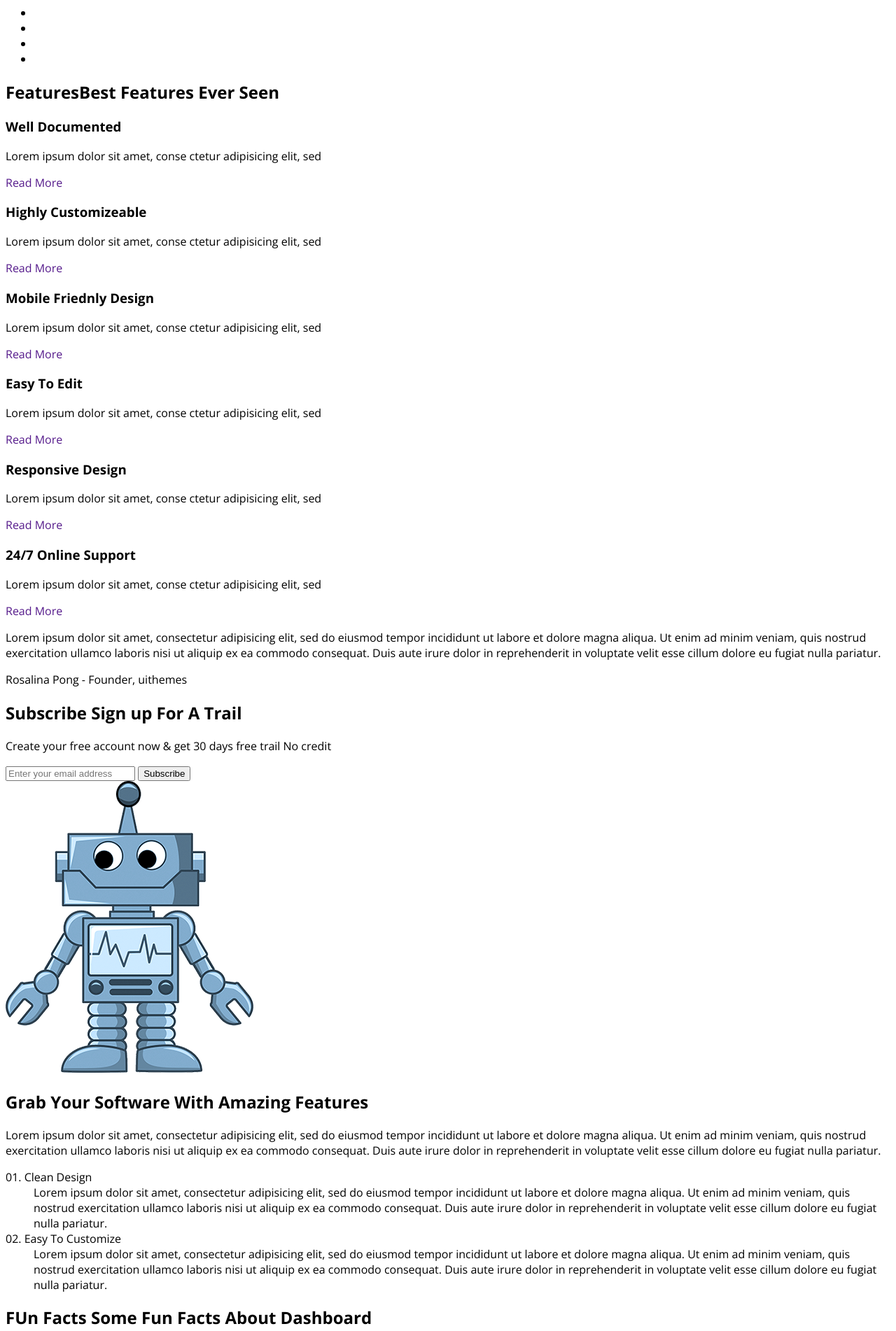
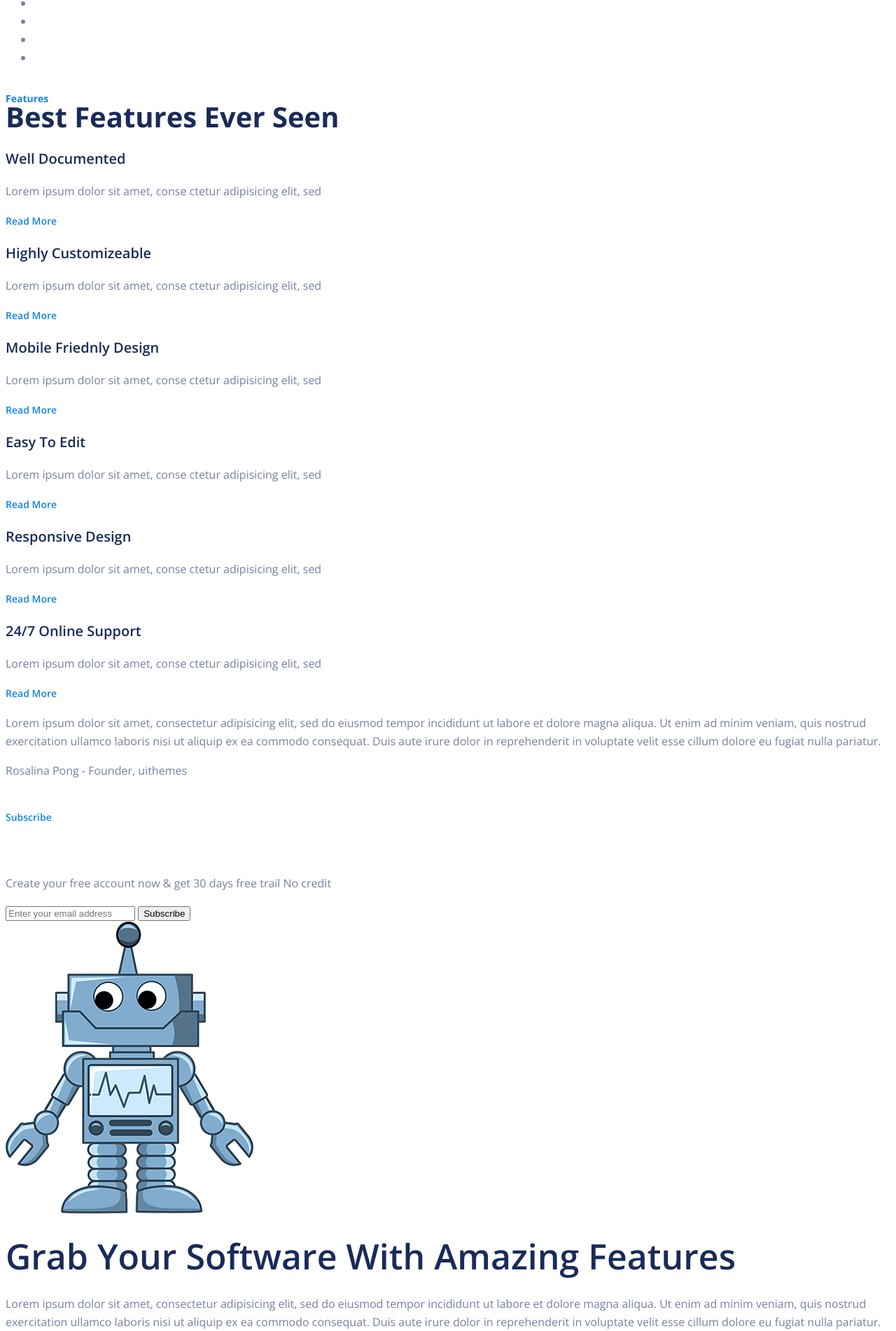
Before and after one commit to hannsFly/Limpon, a plain HTML site: page index.html in a window 1280 px wide. Shown: the part 378-2280 px from the top of the page at 70% size. Drawn offline with nearby package versions, Linux system fonts and the light colour scheme.

Commit message:
add file14

```diff
--- a/css/style.css
+++ b/css/style.css
@@ -1,5 +1,8 @@
 body{
     font-family: 'Open Sans', sans-serif;
+    font-size: 16px;
+    line-height: 26px;
+    color: #7581a1;
 }
 a{
     text-decoration: none;
@@ -20,3 +23,44 @@ h1{
     font-weight: 400;
     background-color: #1085e4;
 }
+.grid h2{
+    font-size: 40px;
+    color: #192b59;
+    font-weight: 700;
+}
+.grid h2 span{
+    font-size: 14px;
+    color: #1085e4;
+    display: block;
+}
+.grid-item h3{
+    font-size: 20px;
+    color: #192b59;
+    font-weight: 600;
+}
+.grid-item a{
+    font-size: 14px;
+    font-weight: 600;
+    color: #1085e4;
+}
+.page-software h2{
+    font-size: 50px;
+    font-weight: 600;
+    color: #192b59;
+}
+.page-subscribe h2{
+    font-size: 50px;
+    font-weight: 600;
+    color: #fff;
+}
+.page-subscribe h2 span{
+    font-size: 14px;
+    font-weight: Extra-bold 800;
+    color: #1085e4;
+    display: block;
+}
+.page-software h2{
+    font-size: 50px;
+    font-weight: 600;
+    color: #192b59;
+}
--- a/index.html
+++ b/index.html
@@ -8,7 +8,7 @@
     <title>Limpon</title>
 </head>
 <body>
-    <div>
+    <div class="page-header">
         <div>
             <a href=""></a>
             <ul class="nav">
@@ -27,7 +27,7 @@
             <a href="">learn more</a>
         </div>
     </div>
-    <div>
+    <div class="page-company">
         <ul>
             <li></li>
             <li></li>
@@ -35,41 +35,41 @@
             <li></li>
         </ul>
     </div>
-    <div>
-        <div>
+    <div class="page-grid">
+        <div  class="grid">
             <h2><span>Features</span>Best Features Ever Seen</h2>
         </div>
-        <div>
+        <div class="grid-item">
             <div></div>
             <h3>Well Documented</h3>
             <p>Lorem ipsum dolor sit amet, conse ctetur adipisicing elit, sed </p>
             <a href="">Read More</a>
         </div>
-        <div>
+        <div class="grid-item">
             <div></div>
             <h3>Highly Customizeable</h3>
             <p>Lorem ipsum dolor sit amet, conse ctetur adipisicing elit, sed </p>
             <a href="">Read More</a>
         </div>
-        <div>
+        <div class="grid-item">
             <div></div>
             <h3>Mobile Friednly Design</h3>
             <p>Lorem ipsum dolor sit amet, conse ctetur adipisicing elit, sed </p>
             <a href="">Read More</a>
         </div>
-        <div>
+        <div class="grid-item">
             <div></div>
             <h3>Easy To Edit</h3>
             <p>Lorem ipsum dolor sit amet, conse ctetur adipisicing elit, sed </p>
             <a href="">Read More</a>
         </div>
-        <div>
+        <div class="grid-item">
             <div></div>
             <h3>Responsive Design</h3>
             <p>Lorem ipsum dolor sit amet, conse ctetur adipisicing elit, sed </p>
             <a href="">Read More</a>
         </div>
-        <div>
+        <div class="grid-item">
             <div></div>
             <h3>24/7 Online Support</h3>
             <p>Lorem ipsum dolor sit amet, conse ctetur adipisicing elit, sed </p>
@@ -80,10 +80,10 @@
             <p><span>Rosalina Pong</span> - Founder, uithemes</p>
         </div>
     </div>
-    <div>
+    <div class="page-subscribe">
         <div>
             <div>
-                <h2><span>Subscribe </span>Sign up For A Trail</h2>
+                <h2><span>Subscribe </span>Signup For A Trail</h2>
                 <p>Create your free account now & get 30 days free trail No credit</p>
                 <input type="email" placeholder="Enter your email address">
                 <button type="button">Subscribe</button>
@@ -91,7 +91,7 @@
             <img src="img/Robot.png" alt="">
         </div>
     </div>
-    <div>
+    <div class="page-software">
         <div></div>
         <h2>Grab Your  Software With Amazing  Features</h2>
         <p>Lorem ipsum dolor sit amet, consectetur adipisicing elit, sed do eiusmod tempor incididunt ut labore et dolore magna aliqua. Ut enim ad minim veniam, quis nostrud exercitation ullamco laboris nisi ut aliquip ex ea commodo consequat. Duis aute irure dolor in reprehenderit in voluptate velit esse cillum dolore eu fugiat nulla pariatur.</p>
@@ -102,9 +102,9 @@
             <dd>Lorem ipsum dolor sit amet, consectetur adipisicing elit, sed do eiusmod tempor incididunt ut labore et dolore magna aliqua. Ut enim ad minim veniam, quis nostrud exercitation ullamco laboris nisi ut aliquip ex ea commodo consequat. Duis aute irure dolor in reprehenderit in voluptate velit esse cillum dolore eu fugiat nulla pariatur.</dd>
         </dl>
     </div>
-    <div>
+    <div class="page-stat">
         <div>
-            <h2><span>FUn Facts </span>Some Fun Facts About Dashboard</h2>
+            <h2><span>FUN FACTS </span>Some Fun Facts About Dashboard</h2>
             <ul>
                 <li><span>53K </span>Layouts</li>
                 <li><span>10K </span>projects</li>
@@ -113,11 +113,12 @@
             </ul>
         </div>
     </div>
-    <div>
+    <div class="page-app">
         <div>
             <div>
                 <h2>Meet With Future Landingpage</h2>
                 <p>Lorem ipsum dolor sit amet, consectetur adipisicing elit, sed do eiusmod tempor incididunt ut labore et dolore magna aliqua. Ut enim ad minim veniam, quis nostrud exercitation ullamco laboris nisi ut aliquip ex ea commodo consequat. Duis aute irure dolor in reprehenderit in voluptate velit esse cillum dolore eu fugiat nulla pariatur.</p>
+                <p>Available now</p>
                 <ul>
                     <li><a href="" target="_blank"></a></li>
                     <li><a href="" target="_blank"></a></li>
@@ -126,5 +127,31 @@
             <img src="img/three-play.png" alt="Video">
         </div>
     </div>
+    <div class="page-analytics">
+        <div>
+            <img src="img/stat.png" alt="#">
+            <div>
+                <h2>Limpon Is Suitable For Anytype LandingPage</h2>
+                <p>Lorem ipsum dolor sit amet, consectetur adipisicing elit, sed do eiusmod tempor incididunt ut labore et dolore magna aliqua. Ut enim ad minim veniam, quis nostrud exercitation ullamco laboris nisi ut aliquip ex ea commodo consequat. Duis aute irure dolor in reprehenderit in voluptate velit esse cillum dolore eu fugiat nulla pariatur.</p>
+                <p>Available now</p>
+                <a href="">get started now</a>
+            </div>
+
+        </div>
+    </div>
+    <div class="page-control">
+        <div>
+            <div>
+                <h2>Easy To Etid & Very Easily Control</h2>
+                <p>Lorem ipsum dolor sit amet, consectetur adipisicing elit, sed do eiusmod tempor incididunt ut labore et dolore magna aliqua. Ut enim ad minim veniam, quis nostrud exercitation ullamco laboris nisi ut aliquip ex ea commodo consequat. Duis aute irure dolor in reprehenderit in voluptate velit esse cillum dolore eu fugiat nulla pariatur.</p>
+                <a href="">learn more</a>
+            </div>
+            <img src="img/stat2.png" alt="Video">
+        </div>
+    </div>
+    <div class="page-screen">
+        <h2><span>screen preview</span>Screenshot With Details</h2>
+        <img src="" alt="">
+    </div>
 </body>
 </html>
```
Also changed, not shown: img/Alberto.png (added), img/Alva.png (added), img/Ricardo.png (added), img/accounting.png (added), img/analytics.png (added), img/control.png (added), img/result.png (added).
